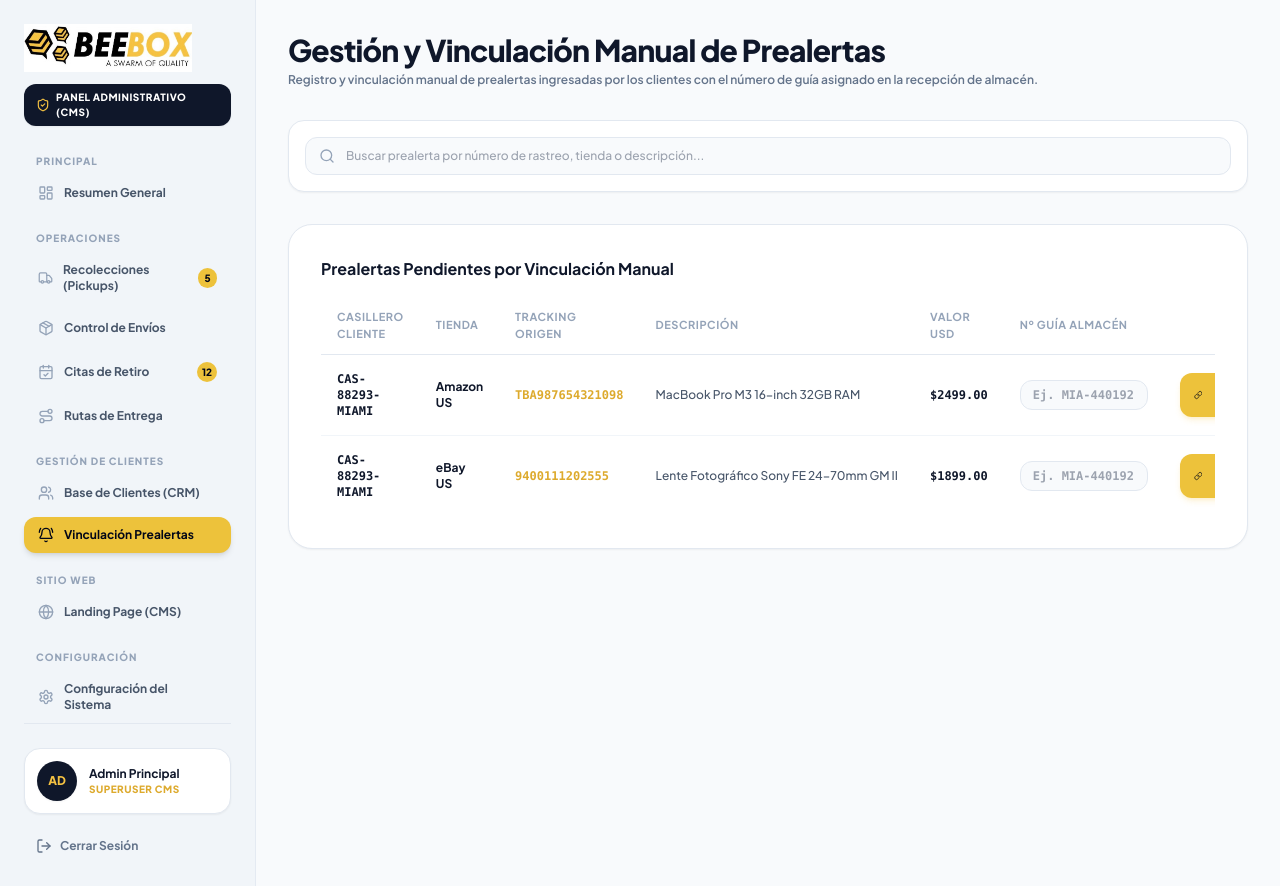
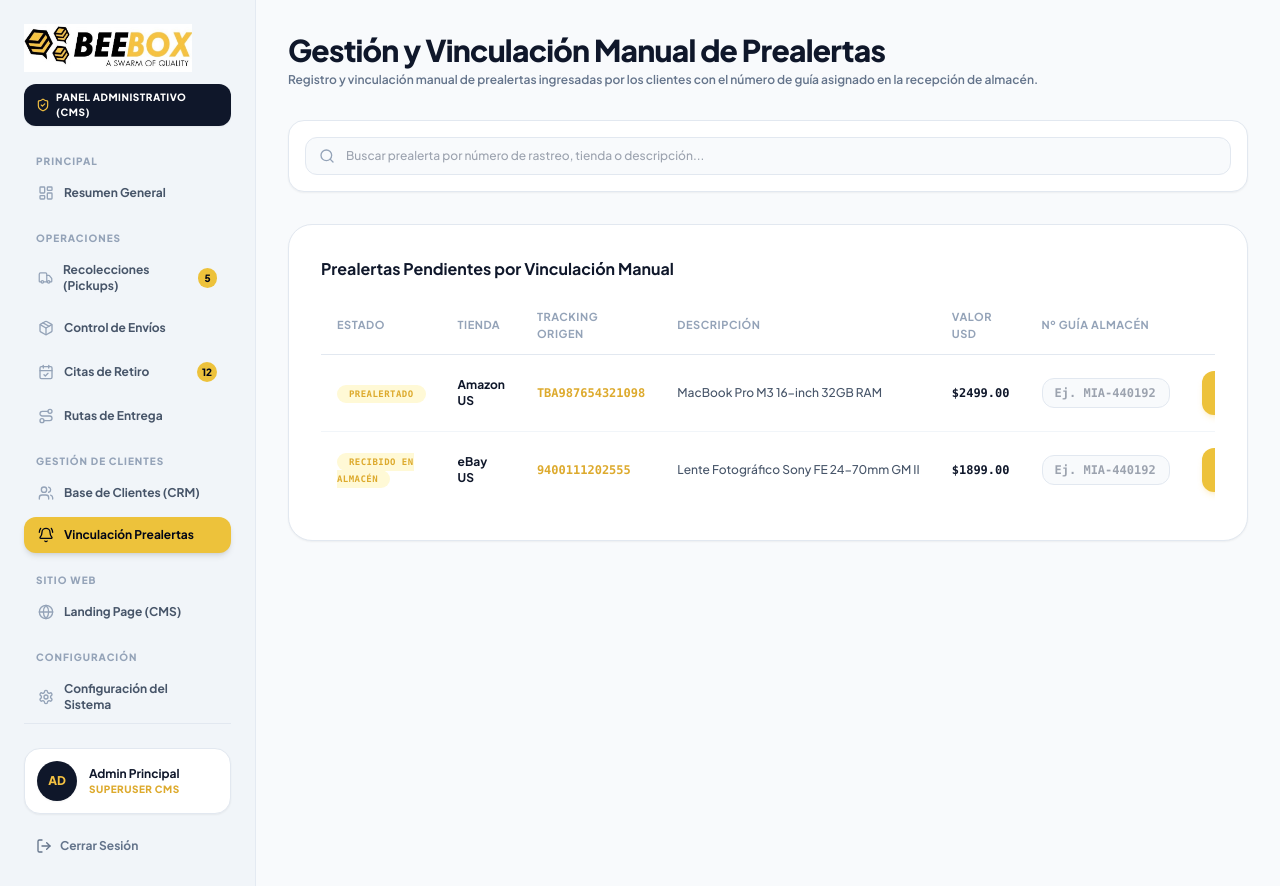
Before and after one commit to saraiherrerab/Beebox-Empresa-De-Transporte, a Next.js app: page /admin/prealertas in a window 1280 px wide. Built offline with nearby package versions, Linux system fonts and the light colour scheme; no server answers.

Commit message:
feat(frontend): connect admin prealertas linking action to backend api

```diff
--- a/src/app/admin/prealertas/page.tsx
+++ b/src/app/admin/prealertas/page.tsx
@@ -2,17 +2,18 @@
 
 import React, { useState } from "react";
 import { useAuth } from "@/context/AuthContext";
-import { BellRing, CheckCircle2, Link as LinkIcon, FileText, Search } from "lucide-react";
+import { CheckCircle2, Link as LinkIcon, Search } from "lucide-react";
 import { Button } from "@/components/ui/Button";
 
 export default function AdminPrealertasPage() {
-  const { prealertas } = useAuth();
+  const { prealertas, linkPrealerta } = useAuth();
   const [searchTracking, setSearchTracking] = useState("");
   const [warehouseGuideInput, setWarehouseGuideInput] = useState<{ [key: string]: string }>({});
   const [linkedNotice, setLinkedNotice] = useState<string | null>(null);
 
-  const handleLinkPrealerta = (id: string, trackingNumber: string) => {
+  const handleLinkPrealerta = async (id: string, trackingNumber: string) => {
     const guide = warehouseGuideInput[id] || `MIA-${Math.floor(100000 + Math.random() * 900000)}`;
+    await linkPrealerta(id, guide);
     setLinkedNotice(`Prealerta ${trackingNumber} vinculada manualmente con la Guía de Almacén ${guide}.`);
     setTimeout(() => setLinkedNotice(null), 5000);
   };
@@ -62,7 +63,7 @@ export default function AdminPrealertasPage() {
           <table className="w-full text-left border-collapse">
             <thead>
               <tr className="border-b border-slate-200 text-[11px] font-extrabold uppercase tracking-wider text-slate-400">
-                <th className="py-3 px-4">Casillero Cliente</th>
+                <th className="py-3 px-4">Estado</th>
                 <th className="py-3 px-4">Tienda</th>
                 <th className="py-3 px-4">Tracking Origen</th>
                 <th className="py-3 px-4">Descripción</th>
@@ -74,12 +75,23 @@ export default function AdminPrealertasPage() {
             <tbody className="divide-y divide-slate-100 text-xs font-medium text-slate-800">
               {filteredPrealertas.map((item) => (
                 <tr key={item.id} className="hover:bg-slate-50 transition-colors">
-                  <td className="py-4 px-4 font-mono font-bold text-slate-900">CAS-88293-MIAMI</td>
+                  <td className="py-4 px-4 font-mono font-bold">
+                    <span
+                      className={`px-3 py-1 rounded-full text-[9px] font-black uppercase tracking-wider ${
+                        item.status === "Vinculado" ? "bg-emerald-100 text-emerald-800" : "bg-amber-100 text-amber-800"
+                      }`}
+                    >
+                      {item.status}
+                    </span>
+                  </td>
                   <td className="py-4 px-4 font-bold text-slate-900">{item.store}</td>
                   <td className="py-4 px-4 font-mono font-bold text-amber-700">{item.trackingNumber}</td>
                   <td className="py-4 px-4 text-slate-600 max-w-xs truncate">{item.description}</td>
                   <td className="py-4 px-4 font-mono font-bold text-slate-900">${item.amountPaid}</td>
                   <td className="py-4 px-4">
+                    {item.warehouseGuide ? (
+                      <span className="font-mono font-bold text-emerald-700">{item.warehouseGuide}</span>
+                    ) : (
                       <input
                         type="text"
                         placeholder="Ej. MIA-440192"
@@ -89,15 +101,18 @@ export default function AdminPrealertasPage() {
                         }
                         className="w-32 px-3 py-1.5 rounded-xl bg-slate-50 border border-slate-200 text-xs font-mono font-bold text-slate-900 focus:outline-none focus:border-amber-500"
                       />
+                    )}
                   </td>
                   <td className="py-4 px-4 text-right">
                     <Button
                       onClick={() => handleLinkPrealerta(item.id, item.trackingNumber)}
-                      variant="amber"
+                      disabled={item.status === "Vinculado"}
+                      variant={item.status === "Vinculado" ? "outline" : "amber"}
                       size="sm"
                       className="rounded-xl px-3.5 py-1.5 font-bold text-xs"
                     >
-                      <LinkIcon className="w-3.5 h-3.5 mr-1" /> Vincular Manualmente
+                      <LinkIcon className="w-3.5 h-3.5 mr-1" />
+                      {item.status === "Vinculado" ? "Vinculado" : "Vincular Manualmente"}
                     </Button>
                   </td>
                 </tr>
```
Lines whose indentation alone changed are shown as unchanged.
